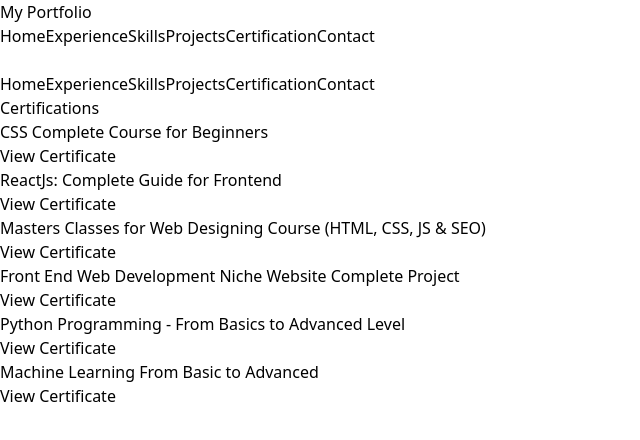
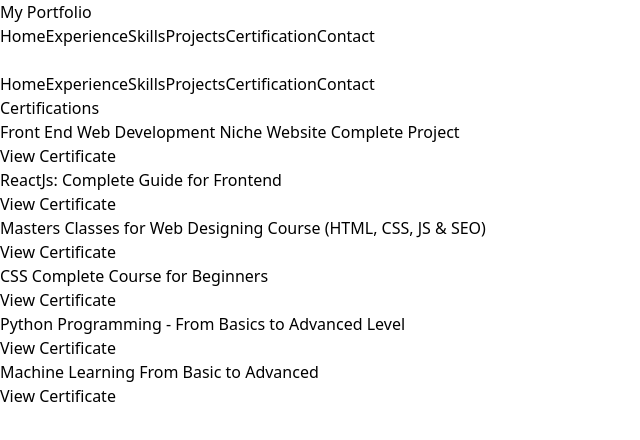
Before and after one commit to Code-with-Sahani/Portfolio, a React (Vite) app: page /certification in a window 1280 px wide. Shown: the top 440 px of the page, without its empty margins (0-640 px from the left). Built offline with nearby package versions, Linux system fonts and the light colour scheme.

Commit message:
Update Certification.jsx

```diff
--- a/src/Components/Certification.jsx
+++ b/src/Components/Certification.jsx
@@ -1,11 +1,11 @@
- import React from 'react';
+import React from 'react';
 import Navbar from './Navbar';
 
 const Certification = () => {
   const certifications = [
     {
-      title: 'CSS Complete Course for Beginners',
-      link: 'https://www.udemy.com/certificate/UC-e9155361-5653-4000-b620-01f4ede4c582/',
+      title: 'Front End Web Development Niche Website Complete Project',
+      link: 'https://www.udemy.com/certificate/UC-67e5581b-6c91-4267-a13d-b5f4a4e0e3c5/',
     },
     {
       title: 'ReactJs: Complete Guide for Frontend',
@@ -16,8 +16,8 @@
       link: 'https://www.udemy.com/certificate/UC-1b967330-9a05-4c5d-b04c-42a12296a977/',
     },
     {
-      title: 'Front End Web Development Niche Website Complete Project',
-      link: 'https://www.udemy.com/certificate/UC-67e5581b-6c91-4267-a13d-b5f4a4e0e3c5/',
+      title: 'CSS Complete Course for Beginners',
+      link: 'https://www.udemy.com/certificate/UC-e9155361-5653-4000-b620-01f4ede4c582/',
     },
     {
       title: 'Python Programming - From Basics to Advanced Level',
```
